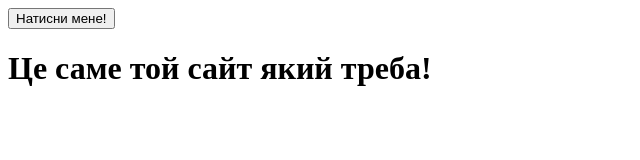
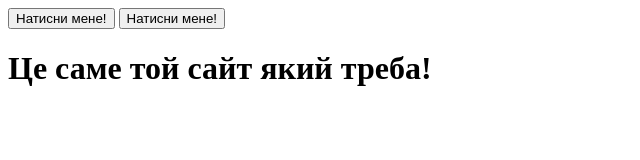
Before and after one commit to xanaxrehub/Tutorial, a plain HTML site: page index.html in a window 1280 px wide. Shown: the whole page, without its empty margins (0-640 px from the left). Drawn offline with Linux system fonts and the light colour scheme.

Commit message:
Update index.html

```diff
--- a/index.html
+++ b/index.html
@@ -8,6 +8,7 @@
 <body>
     <header>
         <button>Натисни мене!</button>
+        <button>Натисни мене!</button>
         <h1>Це саме той сайт який треба!</h1>
     </header>
 </body>
```
